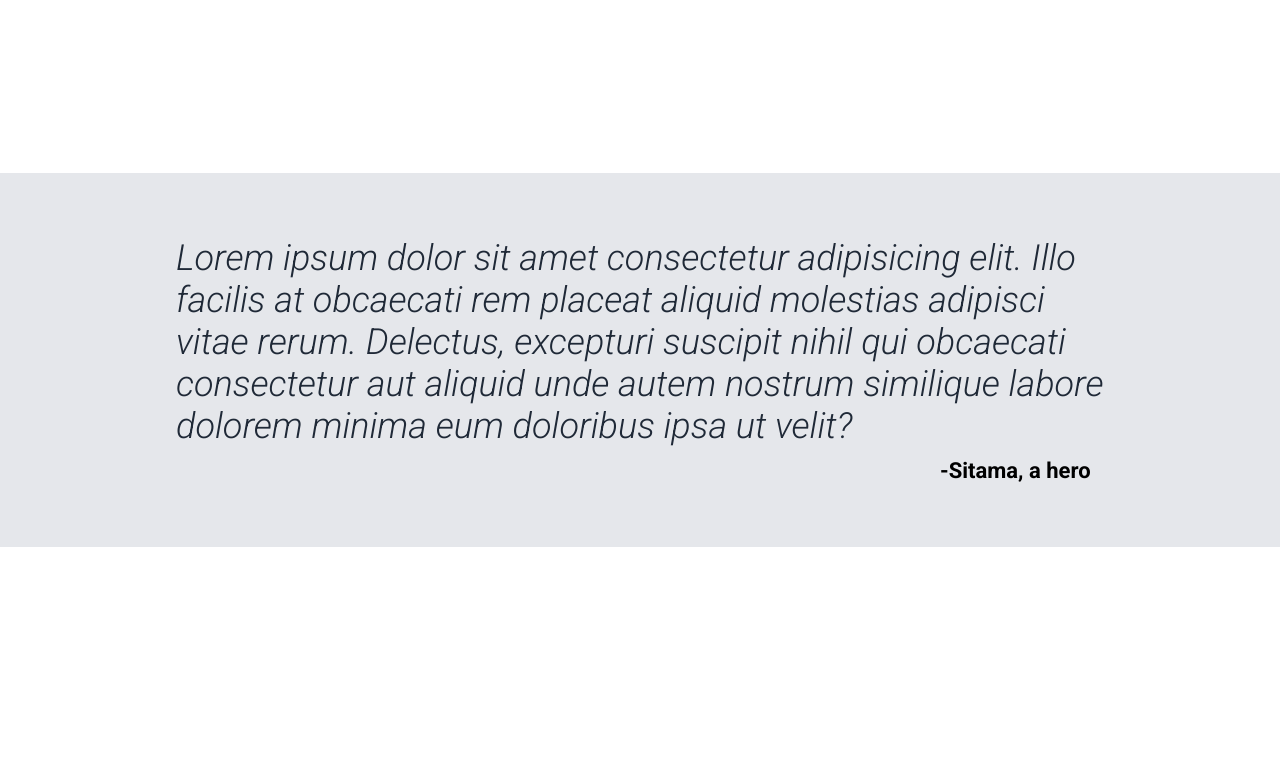
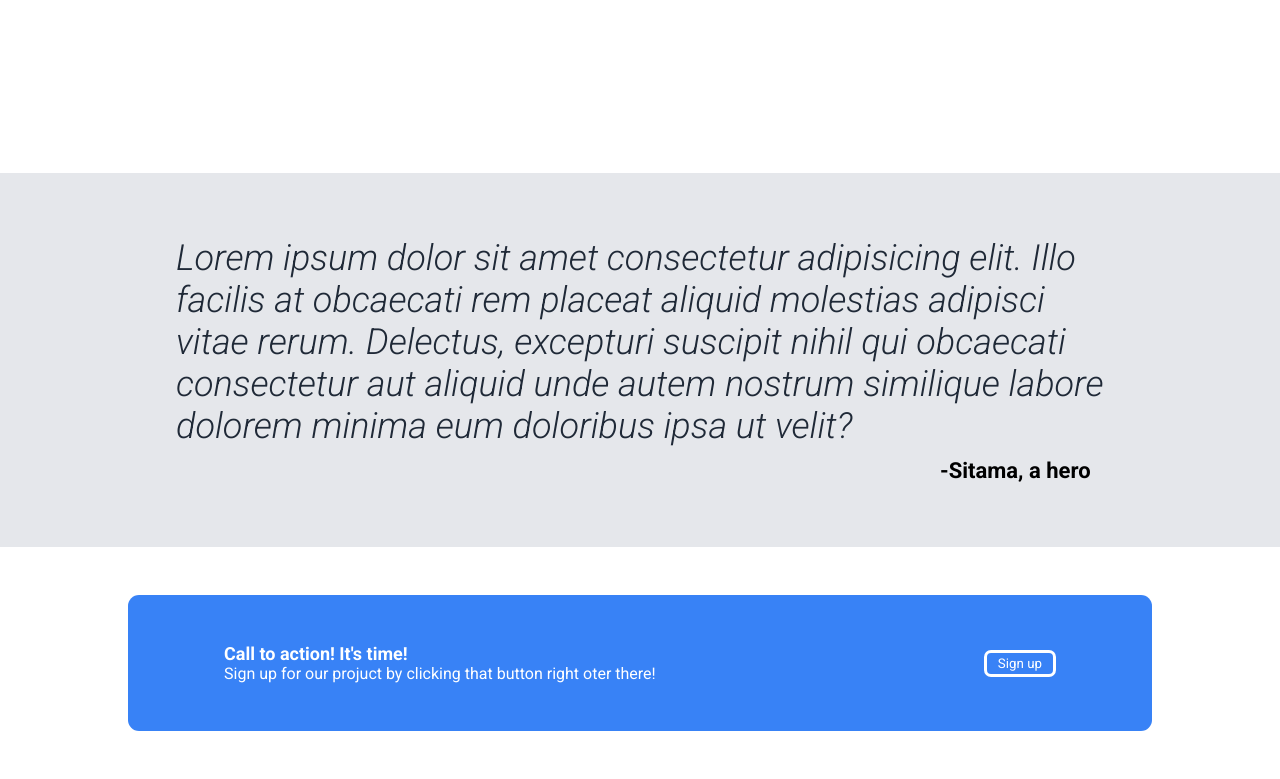
Before and after one commit to programmer-weeb/Project-Landing-Page, a plain HTML site: page index.html in a window 1280 px wide. Shown: the part 754-1533 px from the top of the page. Before the commit the page ends 1301 px from the top, so only its background shows below. Drawn offline with Linux system fonts and the light colour scheme.

Commit message:
Finish call to action card

```diff
--- a/index.html
+++ b/index.html
@@ -52,5 +52,15 @@
             <p>Lorem ipsum dolor sit amet consectetur adipisicing elit. Illo facilis at obcaecati rem placeat aliquid molestias adipisci vitae rerum. Delectus, excepturi suscipit nihil qui obcaecati consectetur aut aliquid unde autem nostrum similique labore dolorem minima eum doloribus ipsa ut velit?</p>
             <p>-Sitama, a hero</p>
         </section>
+
+        <section class="call-to-action">
+            <div class="card">
+                <p>
+                    <span>Call to action! It's time!</span><br>
+                    Sign up for our projuct by clicking that button right oter there!
+                </p>
+                <button>Sign up</button>
+            </div>
+        </section>
 </body>
 </html>
--- a/style.css
+++ b/style.css
@@ -114,3 +114,28 @@ body > section.quote > p:nth-child(2) {
     margin-left: 764px;
     margin-top: 11px;
 }
+/* card */
+.call-to-action .card {
+    background-color: #3882f6;
+    padding: 3em 6em;
+    border-radius: 11px;
+    display: flex;
+    justify-content: space-between;
+    /* text-align: center; */
+    align-items: center;
+}
+.call-to-action {
+    padding: 3em 8em;
+
+}
+body > section.call-to-action > div > p > span {
+    font-weight: 800;
+    font-size: large;
+    margin-bottom: 3px;
+}
+body > section.call-to-action > div > button {
+    background-color: #3882f6;
+    border: 3px solid white;
+    padding: 3px 11px;
+    border-radius: 7px;
+}
```
